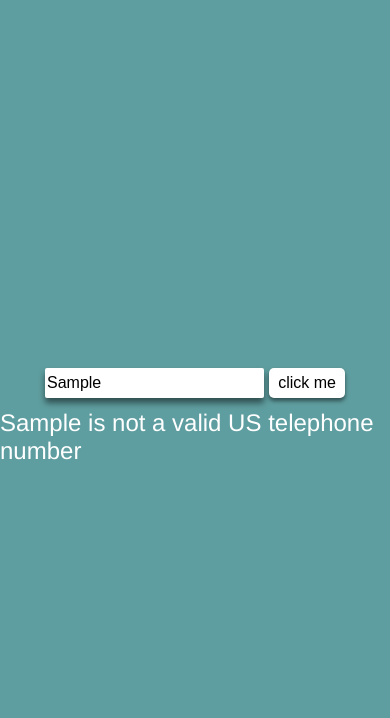
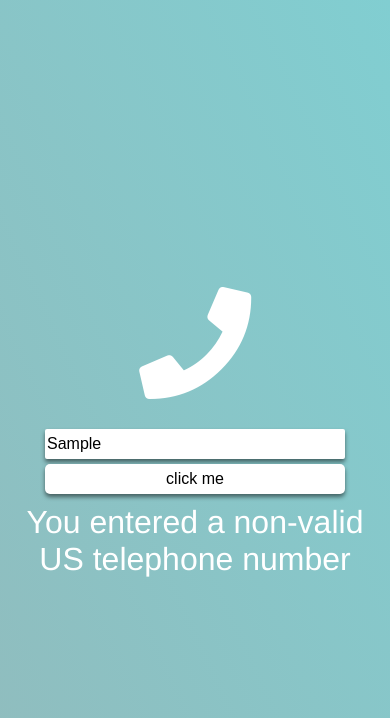
Before and after one commit to jurelik/telephone-number-validator, a plain HTML site: page index.html in a window 390 px wide. Both pictures are taken after typing "Sample" into the empty fields and a click on the button "click me". Drawn offline with Linux system fonts and the light colour scheme.

Commit message:
Added phone wiggle and polished UI

```diff
--- a/index.html
+++ b/index.html
@@ -6,11 +6,13 @@
   <meta http-equiv="X-UA-Compatible" content="ie=edge">
   <title>Telephone Number Validator</title>
   <link rel="stylesheet" href="style.css">
+  <link rel="stylesheet" href="https://use.fontawesome.com/releases/v5.4.1/css/all.css" integrity="sha384-5sAR7xN1Nv6T6+dT2mhtzEpVJvfS3NScPQTrOxhwjIuvcA67KV2R5Jz6kr4abQsz" crossorigin="anonymous">
   <script src="tnv.js" async></script>
 </head>
 <body>
   <main>
     <div id="container">
+      <i class="fas fa-phone fa-7x" id="phone-icon"></i>
       <form action="" id="check-num">
         <input type="text" name="input-text" id="input-text" placeholder="Enter telephone number" autocomplete="off" autofocus>
         <button id="submit-btn">click me</button>
--- a/style.css
+++ b/style.css
@@ -12,6 +12,12 @@ html, body {
 
 /* Class Definitions */
 
+.anim-enable {
+  animation-duration: 0.5s;
+  animation-name: ringring;
+  animation-iteration-count: 1;
+}
+
 /* ID Definitions */
 
 #check-num {
@@ -24,8 +30,9 @@ html, body {
 }
 
 #container {
-  background-color: cadetblue;
   align-items: center;
+  background-image: linear-gradient(to top right, rgba(95, 158, 160, 0.692), rgb(129, 206, 209));
+  color: white;
   display: flex;
   flex-direction: column;
   height: 100vh;
@@ -48,14 +55,19 @@ html, body {
   box-shadow: 0px 5px 6px 0px rgba(0, 0, 0, 0.5);
 }
 
+#phone-icon {
+  margin: 30px;
+}
+
 #result {
   align-items: center;
   color: white;
   display: flex;
-  font-size: 1.5em;
+  font-size: 2em;
   font-weight: 200;
   height: 30px;
   justify-content: center;
+  text-align: center;
 }
 
 #submit-btn {
@@ -75,4 +87,39 @@ html, body {
   transform: scale(0.99);
 }
 
+/* Animation */
+
+@keyframes ringring {
+  0% {
+    transform: rotate(0deg);
+  }
+  25% {
+    transform: rotate(10deg);
+  }
+  75% {
+    transform: rotate(-10deg);
+  }
+  100% {
+    transform: rotate(0deg);
+  }
+}
+
 /* Media Queries */
+
+@media screen and (max-width: 700px) {
+  #check-num {
+    flex-direction: column;
+  }
+
+  #result {
+    max-width: 400px;
+    width: 90vw;
+  }
+
+  #submit-btn {
+    margin-left: 0;
+    margin-top: 5px;
+    width: 100%;
+  }
+
+}
--- a/tnv.js
+++ b/tnv.js
@@ -11,6 +11,9 @@ let form = document.getElementById('check-num');
 let input = document.getElementById('input-text');
 let result = document.getElementById('result');
 let btn = document.getElementById('submit-btn');
+let phone = document.getElementById('phone-icon');
+
+// On button click do the following
 
 form.addEventListener('submit', e => {
   e.preventDefault();
@@ -19,11 +22,19 @@ form.addEventListener('submit', e => {
     result.innerHTML = `Please enter a telephone number`;
   }
   else if(telephoneCheck(input.value)) {
-    result.innerHTML = `${input.value} is a valid US telephone number`;
+    result.innerHTML = `You entered a valid US telephone number`;
+    phone.classList.add('anim-enable'); // Animate a phone wiggle
   }
   else {
-    result.innerHTML = `${input.value} is not a valid US telephone number`;
+    result.innerHTML = `You entered a non-valid US telephone number`;
+    phone.classList.add('anim-enable'); // Animate a phone wiggle
   }
 
-  input.focus();
+  btn.blur();
 });
+
+// Reset phone wiggle
+
+phone.addEventListener('animationend', e => {
+  phone.classList.remove('anim-enable');
+});
```
